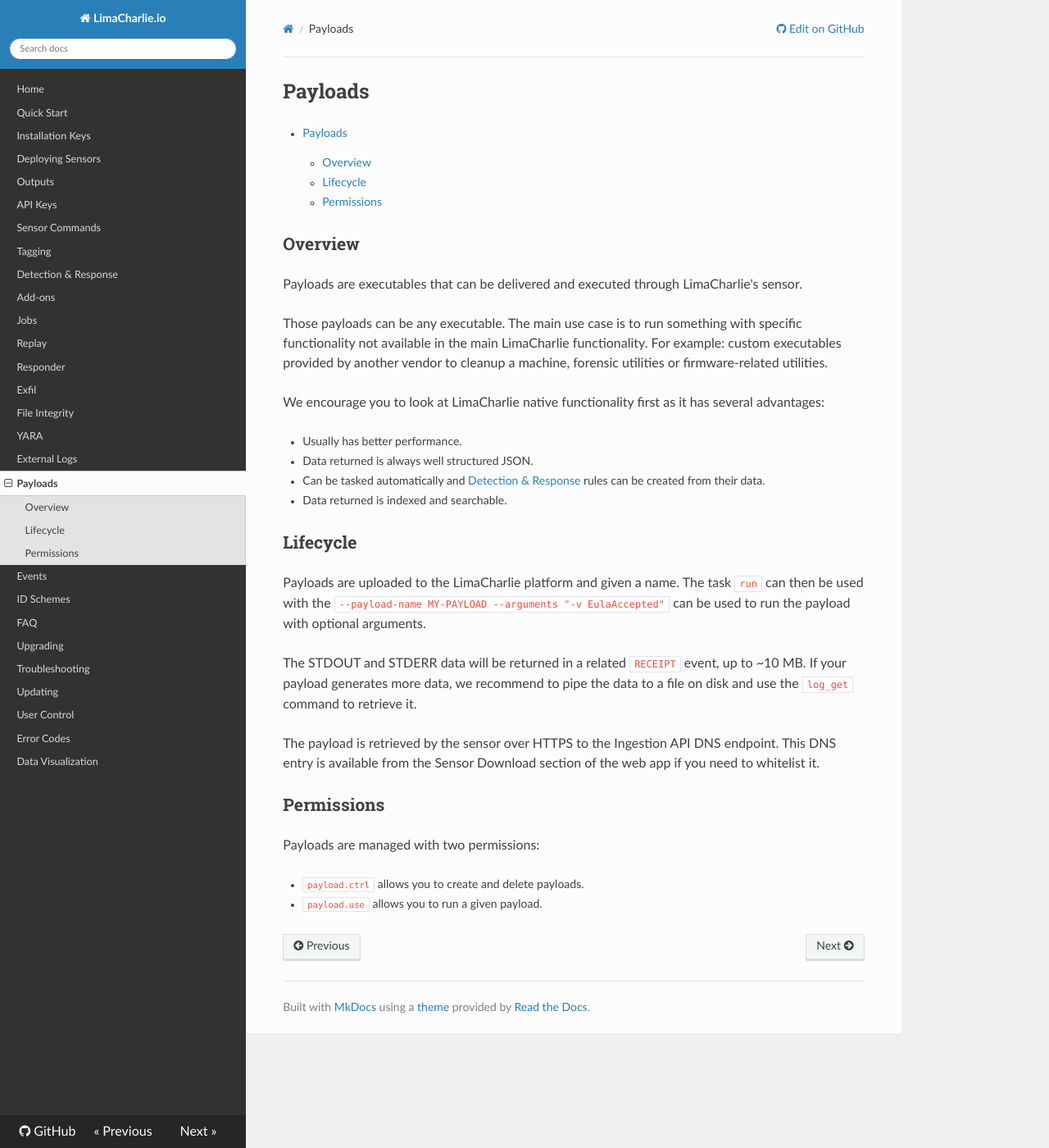
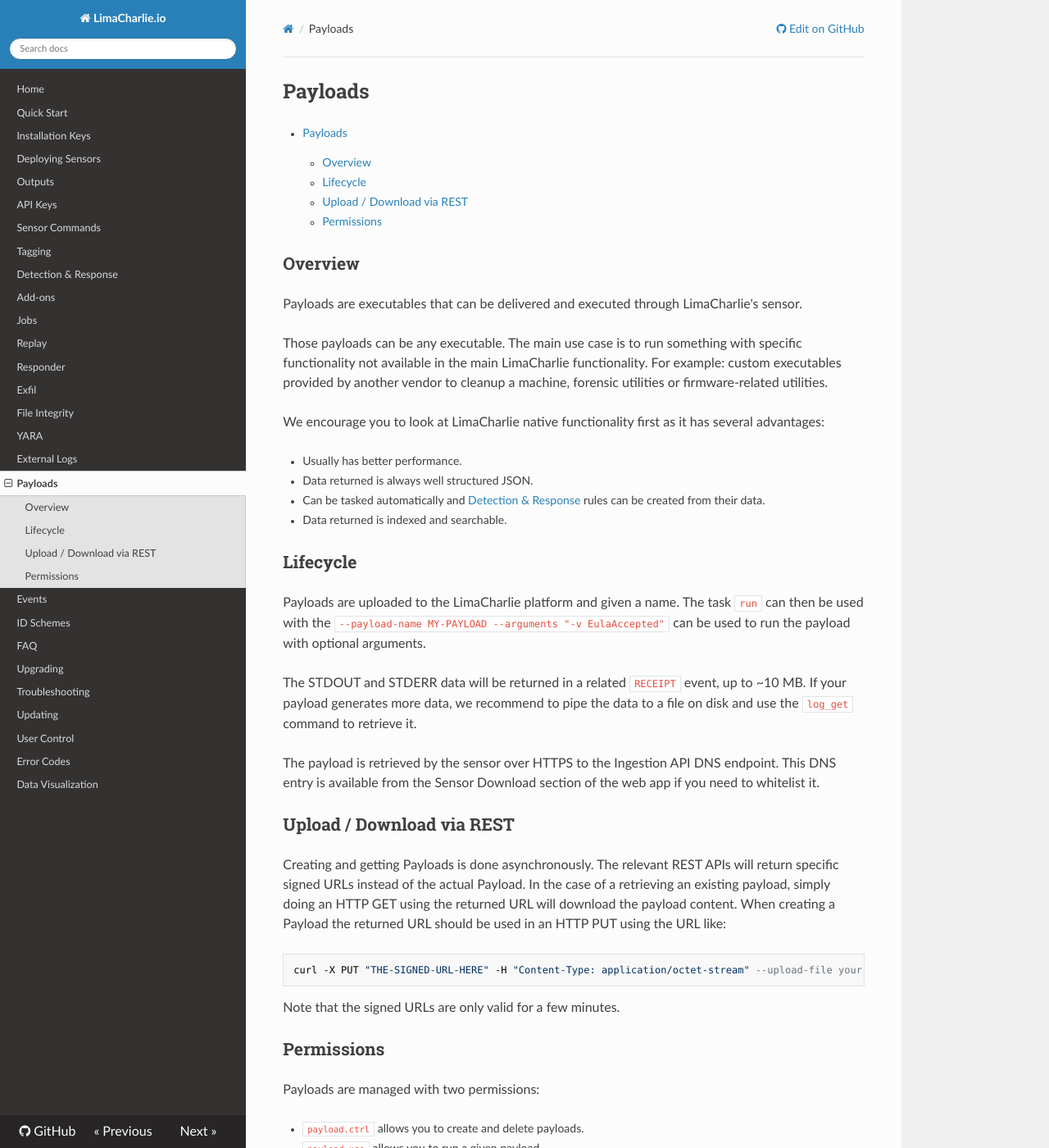
Before and after one commit to refractionPOINT/lce_doc, an MkDocs documentation site: the page built from docs/payloads.md, in a window 1280 px wide and 1400 px high. Shown: the whole window at 82% size. Built offline with MkDocs 1.6.1, drawn with Linux system fonts in a browser that asks for light colours; nearby versions of some CDN libraries; old or Windows-style settings are respelled for this version of MkDocs.

Commit message:
Adding blurb about signed URLs and Payloads.

````diff
--- a/docs/payloads.md
+++ b/docs/payloads.md
@@ -30,6 +30,18 @@ retrieve it.
 The payload is retrieved by the sensor over HTTPS to the Ingestion API DNS endpoint. This DNS entry
 is available from the Sensor Download section of the web app if you need to whitelist it.
 
+## Upload / Download via REST
+Creating and getting Payloads is done asynchronously. The relevant REST APIs will return specific
+signed URLs instead of the actual Payload. In the case of a retrieving an existing payload, simply
+doing an HTTP GET using the returned URL will download the payload content. When creating a Payload
+the returned URL should be used in an HTTP PUT using the URL like:
+
+```
+curl -X PUT "THE-SIGNED-URL-HERE" -H "Content-Type: application/octet-stream" --upload-file your-file.exe
+```
+
+Note that the signed URLs are only valid for a few minutes.
+
 ## Permissions
 Payloads are managed with two permissions:
 
````
